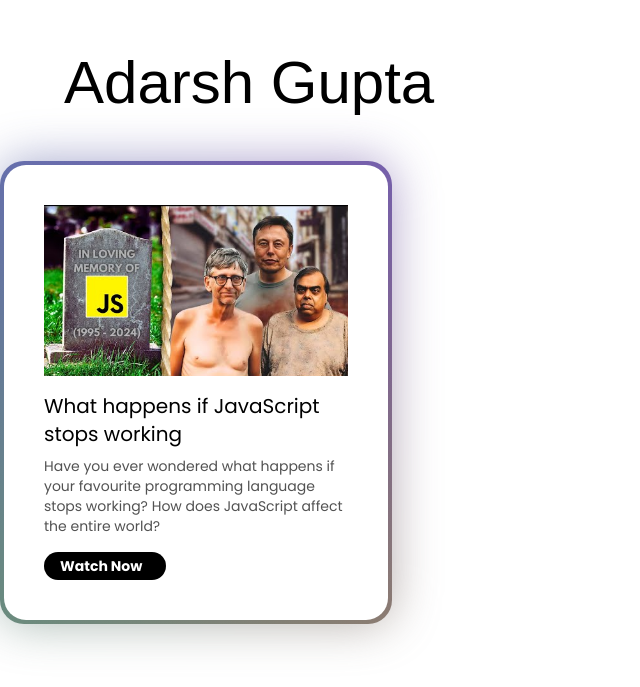
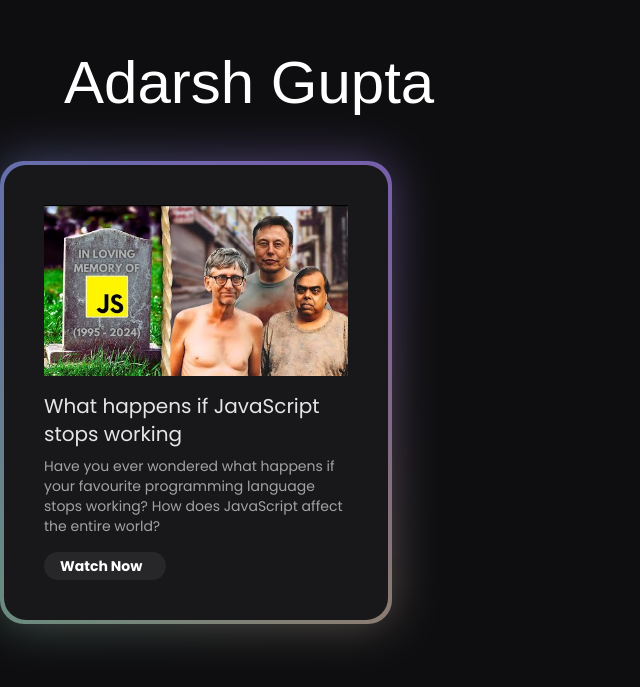
Before and after one commit to adarsh-gupta101/adarsh-gupta.in, a Next.js app: page /youtube in a window 1280 px wide. Shown: the part 107-794 px from the top of the page, without its empty margins (0-640 px from the left). Built offline with nearby package versions, Linux system fonts and the light colour scheme; a web font is replaced by a local one.

Commit message:
ui + exp

```diff
--- a/src/app/layout.tsx
+++ b/src/app/layout.tsx
@@ -33,8 +33,8 @@
       <body className={poppins.className}>
       <ThemeProvider
             attribute="class"
-            defaultTheme="system"
-            enableSystem
+            defaultTheme="dark"
+            // enableSystem
             disableTransitionOnChange
           >
         {children}
```
